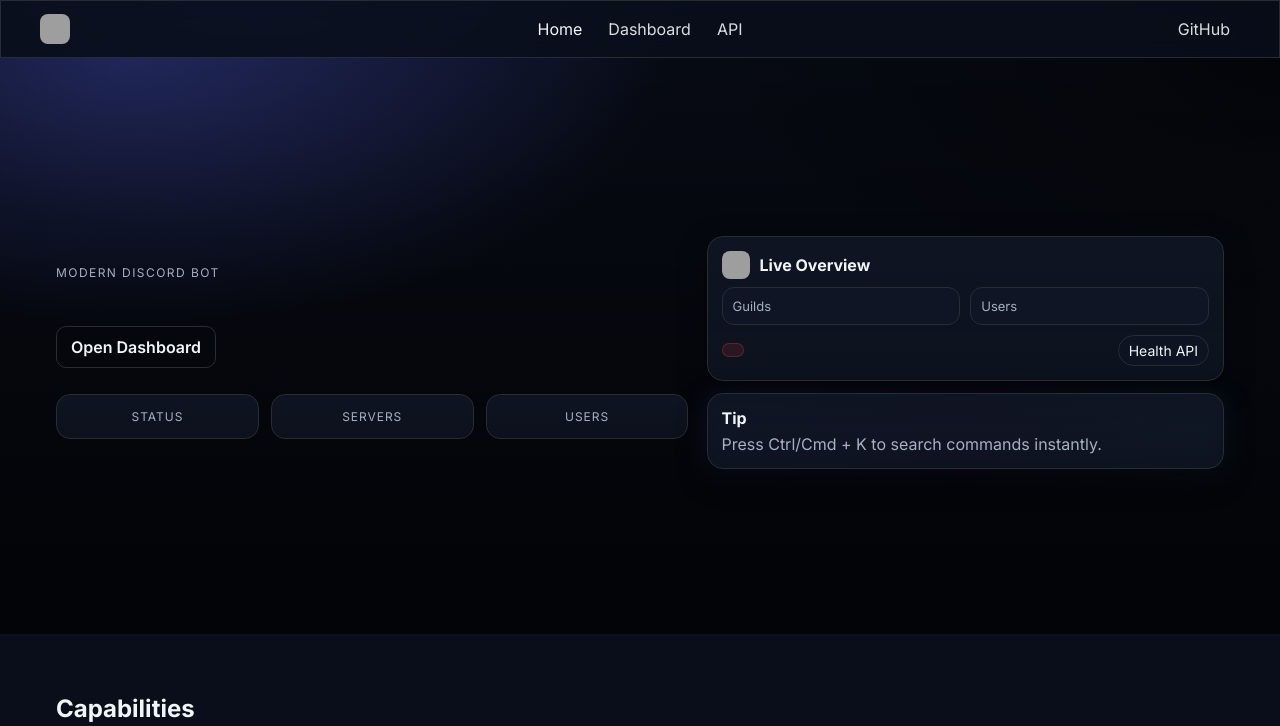
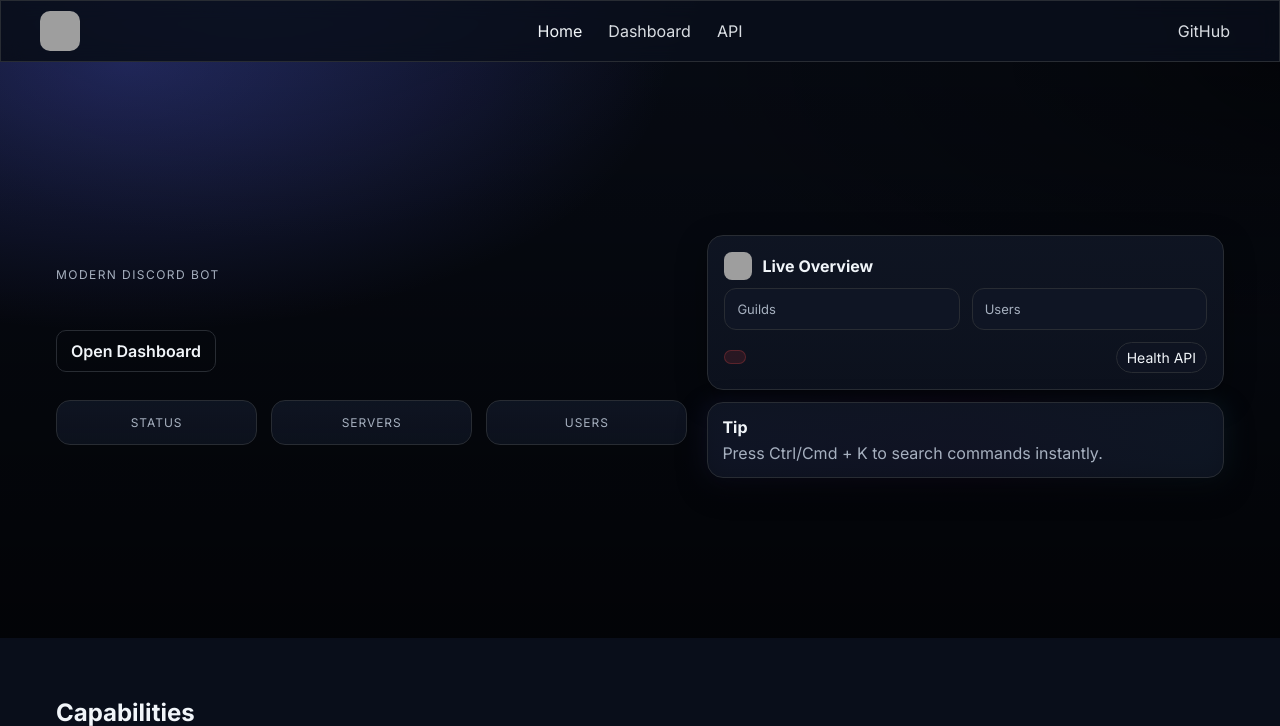
Before and after one commit to mElonVisuals/mlvs-v4, a Node server app: template dashboard/views/home.ejs in a window 1280 px wide. Shown: the top 726 px of the page. Run offline with Node 20, Linux system fonts and the light colour scheme; the template is opened without the code that fills it, so the values that code supplies are empty; grey boxes are pictures that could not be loaded.

Commit message:
feat: update navbar branding and enhance hero section accessibility

```diff
--- a/dashboard/public/style.css
+++ b/dashboard/public/style.css
@@ -80,7 +80,7 @@ body {
 .navbar { position: sticky; top: 0; z-index: 50; backdrop-filter: blur(10px); background: hsl(var(--background)/.6); border-bottom: 1px solid hsl(var(--border)) }
 .navbar .inner { display: grid; grid-template-columns: 1fr auto 1fr; align-items: center; gap: 12px; padding: 10px 0 }
 .brand { display: inline-flex; align-items: center; gap: 10px; font-weight: 800; justify-self: start }
-.brand img { width: 30px; height: 30px; border-radius: 8px }
+.brand img { width: 40px; height: 40px; border-radius: 10px }
 .nav-links { display: none; gap: 6px; justify-content: center }
 .nav-links a { text-decoration: none }
 .nav-actions { display: none; gap: 6px; justify-content: end; justify-self: end }
@@ -105,29 +105,29 @@ body {
 	radial-gradient(900px 450px at 10% 0%, rgba(88,101,242,.28), transparent 60%),
 	radial-gradient(1200px 600px at 100% 0%, rgba(0,0,0,.45), transparent 50%),
 	linear-gradient(180deg, rgba(0,0,0,.30), rgba(0,0,0,.75)); }
-.hero-grid { position: relative; display: grid; gap: 18px; grid-template-columns: 1fr; align-items: center }
+.hero-grid { position: relative; display: grid; gap: 20px; grid-template-columns: 1fr; align-items: center }
 .hero-left { display: grid; gap: 14px; text-align: left }
 .eyebrow { font-size: 12px; letter-spacing: .12em; text-transform: uppercase; color: hsl(var(--muted)) }
 .hero-title { margin: 0; font-size: clamp(32px, 7vw, 56px); line-height: 1.05 }
 .hero-sub { margin: 0; font-size: clamp(14px, 2.2vw, 18px); color: hsl(var(--muted)) }
-.hero-actions { display: flex; gap: 10px; flex-wrap: wrap; margin-top: 4px }
-.hero-stats { display: grid; grid-template-columns: repeat(3,1fr); gap: 12px; margin-top: 12px }
+.hero-actions { display: flex; gap: 12px; flex-wrap: wrap; margin-top: 6px }
+.hero-stats { display: grid; grid-template-columns: repeat(3,1fr); gap: 14px; margin-top: 14px }
 .stat-card { padding: 14px; border-radius: 14px; border: 1px solid hsl(var(--border)); background: linear-gradient(180deg, hsl(var(--card)/.9), hsl(var(--card)/.7)); text-align: center }
 .stat-value { font-size: clamp(18px, 4vw, 26px); font-weight: 800 }
 .stat-value.ok { color: hsl(var(--success)) }
 .stat-value.bad { color: hsl(var(--danger)) }
 .stat-label { color: hsl(var(--muted)); font-size: 12px; letter-spacing: .08em; text-transform: uppercase }
 .hero-right { display: grid; gap: 12px }
-.glass-tile { border-radius: 16px; border: 1px solid hsl(var(--border)); background: linear-gradient(180deg, hsl(var(--card)/.92), hsl(var(--card)/.72)); box-shadow: var(--shadow); padding: 14px }
+.glass-tile { border-radius: 16px; border: 1px solid hsl(var(--border)); background: linear-gradient(180deg, hsl(var(--card)/.92), hsl(var(--card)/.72)); box-shadow: var(--shadow); padding: 16px }
 .gradient-border { position: relative }
 .gradient-border::before { content: ""; position: absolute; inset: -1px; z-index: -1; border-radius: inherit; background: linear-gradient(90deg, rgba(88,101,242,.6), rgba(147,51,234,.45), rgba(56,189,248,.45)); filter: blur(12px); opacity: .55 }
 .kpi-tile .tile-head { display: flex; align-items: center; gap: 10px; margin-bottom: 8px }
 .tile-logo { width: 28px; height: 28px; border-radius: 8px }
 .tile-title { font-weight: 700 }
-.kpi-row { display: grid; grid-template-columns: 1fr 1fr; gap: 10px }
-.kpi-item { padding: 10px; border-radius: 12px; border: 1px solid hsl(var(--border)); background: hsl(var(--card)) ; display: flex; align-items: center; justify-content: space-between }
+.kpi-row { display: grid; grid-template-columns: 1fr 1fr; gap: 12px }
+.kpi-item { padding: 12px; border-radius: 12px; border: 1px solid hsl(var(--border)); background: hsl(var(--card)); display: flex; align-items: center; justify-content: space-between }
 .kpi-item span { color: hsl(var(--muted)); font-size: 13px }
-.kpi-foot { display: flex; align-items: center; justify-content: space-between; margin-top: 10px }
+.kpi-foot { display: flex; align-items: center; justify-content: space-between; margin-top: 12px }
 .note { padding: 14px }
 .note-title { font-weight: 700; margin-bottom: 6px }
 .note-body { color: hsl(var(--muted)) }
--- a/dashboard/views/home.ejs
+++ b/dashboard/views/home.ejs
@@ -15,7 +15,6 @@
       <div class="container inner">
         <a class="brand" href="/" aria-label="Home">
           <img src="/logo.png" alt="" />
-          <span><%= brand.title %></span>
         </a>
         <nav class="nav-links">
           <a class="nav-link active" href="/">Home</a>
@@ -44,12 +43,12 @@
     </header>
 
     <!-- Hero: split layout with glass cards and gradient accents -->
-    <section class="hero hero-advanced">
+  <section class="hero hero-advanced" aria-label="Hero">
       <div class="hero-bg" style="background-image:url('<%= brand.homeBannerUrl || brand.bannerUrl %>')"></div>
       <div class="hero-overlay"></div>
       <div class="container hero-grid">
         <div class="hero-left">
-          <div class="eyebrow">Modern Discord Bot</div>
+      <div class="eyebrow">Modern Discord Bot</div>
           <h1 class="hero-title"><%= botName %></h1>
           <p class="hero-sub"><%= brand.subtitle %></p>
           <div class="hero-actions">
--- a/dashboard/views/index.ejs
+++ b/dashboard/views/index.ejs
@@ -19,7 +19,6 @@
       <div class="container inner">
         <a class="brand" href="/" aria-label="Home">
           <img src="/logo.png" alt="" />
-          <span><%= brand.title %></span>
         </a>
         <nav class="nav-links">
           <a class="nav-link" href="/">Home</a>
```
